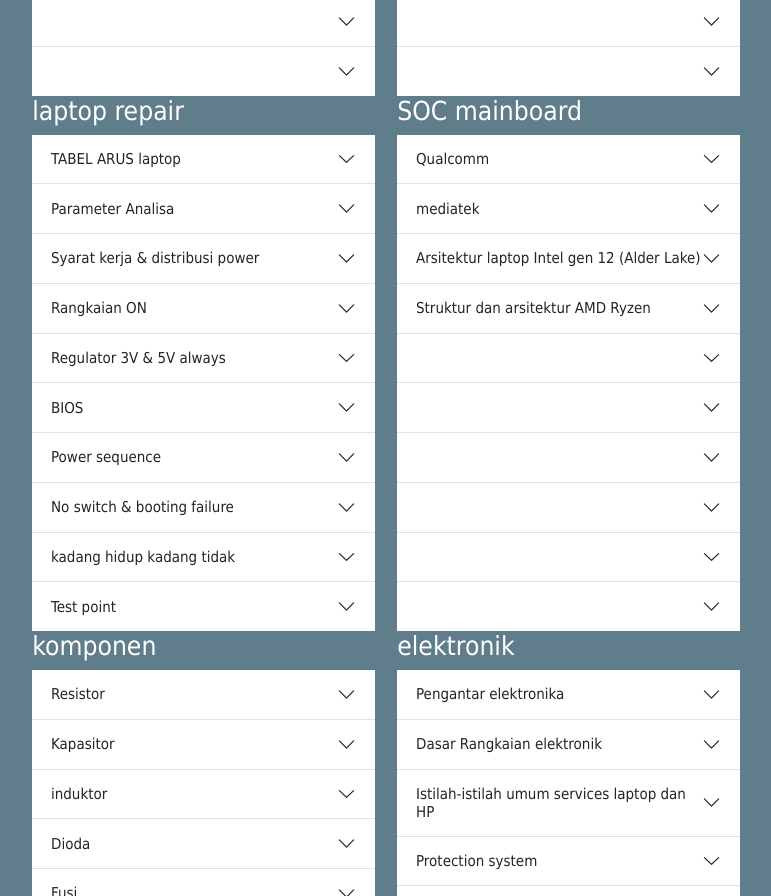
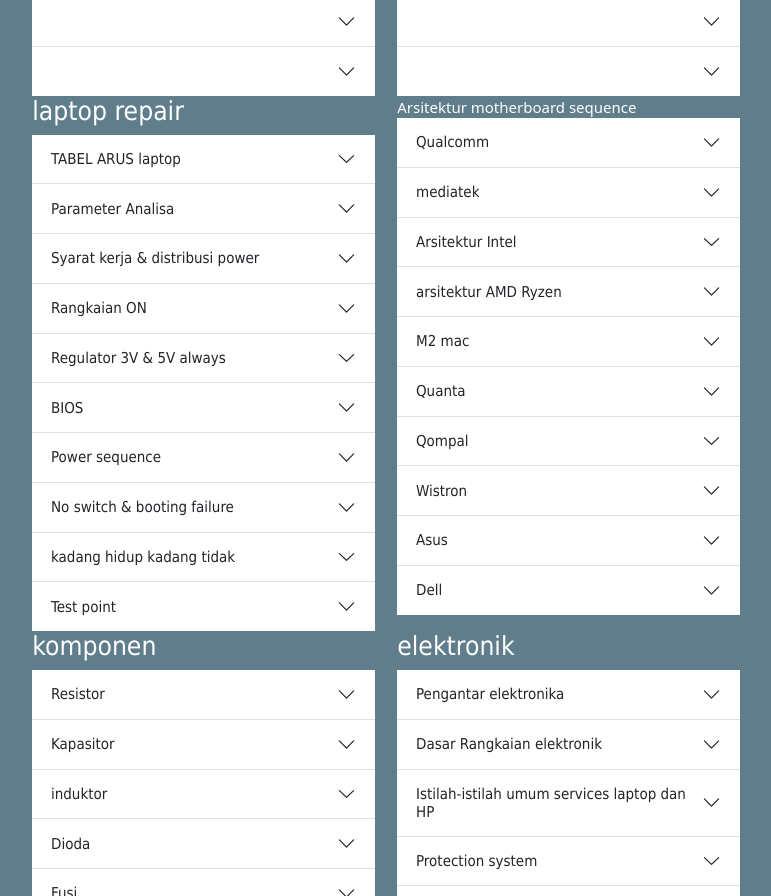
Before and after one commit to Sultancomp/Smart-repair, a plain HTML site: page index.html in a window 1280 px wide. Shown: the part 2672-3568 px from the top of the page, without its empty margins (379-1150 px from the left). Drawn offline with nearby package versions, Linux system fonts and the light colour scheme.

Commit message:
ash shomad

```diff
--- a/index.html
+++ b/index.html
@@ -2032,7 +2032,7 @@
               </div>
 
               <div class="container" id="soc">
-                <h3>SOC mainboard</h3>
+                <h> Arsitektur motherboard sequence</h3>
                 <div class="accordion accordion-flush " id="accordionFlushExample">
                   <div class="accordion-item" id="qual">
                     <h2 class="accordion-header">
@@ -2132,28 +2132,12 @@
                   <div class="accordion-item">
                     <h2 class="accordion-header">
                       <button class="accordion-button collapsed" type="button" data-bs-toggle="collapse" data-bs-target="#flush-collapseThreec" aria-expanded="false" aria-controls="flush-collapseThreec">
-                        Arsitektur laptop Intel gen 12 (Alder Lake)
+                         Arsitektur Intel
                       </button>
                     </h2>
                     <div id="flush-collapseThreec" class="accordion-collapse collapse" data-bs-parent="#accordionFlushExample">
                       <div class="accordion-body">
-                                    <br> Beberapa elemen yang mungkin ada dalam arsitektur laptop Intel generasi ke-12:
-
-                                    <br>1. Hybrid Architecture: Alder Lake memperkenalkan arsitektur hibrida yang mencakup kombinasi inti performa tinggi (High-Performance Cores atau P-cores) dan inti daya rendah (Efficient Cores atau E-cores). Kombinasi ini bertujuan untuk meningkatkan efisiensi energi dan kinerja secara keseluruhan.
-
-                                    <br>2. Golden Cove CPU Architecture: CPU di Alder Lake menggunakan arsitektur terbaru yang disebut Golden Cove. Ini diharapkan membawa peningkatan signifikan dalam kinerja per core dibandingkan dengan arsitektur sebelumnya.
-
-                                    <br>3. Intel Xe Graphics: Generasi ke-12 akan melibatkan peningkatan dalam GPU terintegrasi, termasuk teknologi terbaru dari Intel Xe Graphics. Hal ini diharapkan dapat meningkatkan kinerja grafis terintegrasi dibandingkan dengan generasi sebelumnya.
-
-                                    <br>4. Intel Thread Director: Alder Lake diharapkan menggunakan teknologi baru yang disebut Intel Thread Director. Ini dirancang untuk mengelola dan mengalokasikan beban kerja dengan lebih efisien antara inti P-core dan E-core.
-
-                                    <br>5. DDR5 dan LPDDR5 Memory Support: Prosesor ini dapat mendukung jenis RAM yang lebih baru, termasuk DDR5 dan LPDDR5. Ini diharapkan dapat meningkatkan throughput dan efisiensi memori.
-
-                                    <br>6. Intel 7 Process Technology: Alder Lake akan menggunakan proses manufaktur 10nm SuperFin yang diperbarui, yang dijuluki Intel 7. Ini bertujuan untuk meningkatkan efisiensi daya dan performa dibandingkan dengan generasi sebelumnya.
-
-                                    <br>7. Intel Evo Platform: Beberapa laptop yang menjalankan prosesor generasi ke-12 dengan label "Intel Evo" dapat memenuhi standar yang sama seperti generasi sebelumnya, menjamin pengalaman laptop yang responsif, tipis, ringan, dan memiliki daya tahan baterai yang baik.
-
-                                    <br>8. Wi-Fi 6E: Alder Lake diharapkan mendukung Wi-Fi 6E, yang memperkenalkan frekuensi 6GHz untuk meningkatkan kapasitas jaringan nirkabel.
+
 
                       </div>
                     </div>
@@ -2161,7 +2145,7 @@
                   <div class="accordion-item">
                     <h2 class="accordion-header">
                       <button class="accordion-button collapsed" type="button" data-bs-toggle="collapse" data-bs-target="#flush-collapseThreed" aria-expanded="false" aria-controls="flush-collapseThreed">
-                        Struktur dan arsitektur AMD Ryzen
+                        arsitektur AMD Ryzen
                       </button>
                     </h2>
                     <div id="flush-collapseThreed" class="accordion-collapse collapse" data-bs-parent="#accordionFlushExample">
@@ -2223,7 +2207,7 @@
                   <div class="accordion-item">
                     <h2 class="accordion-header">
                       <button class="accordion-button collapsed" type="button" data-bs-toggle="collapse" data-bs-target="#flush-collapseThreee" aria-expanded="false" aria-controls="flush-collapseThreee">
-
+                        M2 mac
                       </button>
                     </h2>
                     <div id="flush-collapseThreee" class="accordion-collapse collapse" data-bs-parent="#accordionFlushExample">
@@ -2237,7 +2221,7 @@
                   <div class="accordion-item">
                     <h2 class="accordion-header">
                       <button class="accordion-button collapsed" type="button" data-bs-toggle="collapse" data-bs-target="#flush-collapseThreef" aria-expanded="false" aria-controls="flush-collapseThreef">
-
+                       Quanta
                       </button>
                     </h2>
                     <div id="flush-collapseThreef" class="accordion-collapse collapse" data-bs-parent="#accordionFlushExample">
@@ -2251,7 +2235,7 @@
                   <div class="accordion-item">
                     <h2 class="accordion-header">
                       <button class="accordion-button collapsed" type="button" data-bs-toggle="collapse" data-bs-target="#flush-collapseThreeg" aria-expanded="false" aria-controls="flush-collapseThreeg">
-
+                     Qompal
                       </button>
                     </h2>
                     <div id="flush-collapseThreeg" class="accordion-collapse collapse" data-bs-parent="#accordionFlushExample">
@@ -2264,7 +2248,7 @@
                   <div class="accordion-item">
                     <h2 class="accordion-header">
                       <button class="accordion-button collapsed" type="button" data-bs-toggle="collapse" data-bs-target="#flush-collapseThreeh" aria-expanded="false" aria-controls="flush-collapseThreeh">
-
+                     Wistron
                       </button>
                     </h2>
                     <div id="flush-collapseThreeh" class="accordion-collapse collapse" data-bs-parent="#accordionFlushExample">
@@ -2277,7 +2261,7 @@
                   <div class="accordion-item">
                     <h2 class="accordion-header">
                       <button class="accordion-button collapsed" type="button" data-bs-toggle="collapse" data-bs-target="#flush-collapseThreei" aria-expanded="false" aria-controls="flush-collapseThreei">
-
+                        Asus
                       </button>
                     </h2>
                     <div id="flush-collapseThreei" class="accordion-collapse collapse" data-bs-parent="#accordionFlushExample">
@@ -2291,7 +2275,7 @@
                   <div class="accordion-item">
                     <h2 class="accordion-header">
                       <button class="accordion-button collapsed" type="button" data-bs-toggle="collapse" data-bs-target="#flush-collapseThreej" aria-expanded="false" aria-controls="flush-collapseThreej">
-
+                        Dell
                       </button>
                     </h2>
                     <div id="flush-collapseThreej" class="accordion-collapse collapse" data-bs-parent="#accordionFlushExample">
@@ -2452,10 +2436,14 @@
               <div id="flush-collapseThree6" class="accordion-collapse collapse" data-bs-parent="#accordionFlushExample">
                 <div class="accordion-body">
 
-                <br>MOSFET (Metal-Oxide-Semiconductor Field-Effect Transistor) adalah jenis transistor yang sangat umum digunakan dalam elektronika modern.
-                 MOSFET memiliki dua jenis utama: N-channel (nMOS) dan P-channel (pMOS), yang masing-masing memiliki karakteristik dan aplikasi khusus. <br>
-
-              <strong>Fungsi MOSFET:</strong><br>
+                <br>MOSFET (Metal-Oxide-Semiconductor Field-Effect Transistor). MOSFET memiliki dua jenis utama: N-channel (nMOS) dan P-channel (pMOS), yang masing-masing memiliki karakteristik dan aplikasi khusus. <br>
+                <br><strong>Defaultnya Fet PNP dan NPN  terbuka/terputus.</strong> mosfet akan aktif atau tersambung saklar yang menghubungkan source dan drain bila mendapat trigger atau signal enable Veb dari gate. Nilai tegangan gate PNP harus lebih kecil dari Tegangan input Source (s) sedangkan NPN harus lebih besar dari Vin
+
+                NPN simbol panah pada kaki source masuk kearah Gate. sedangkan PNP simbol arah panah keluar dari gate menuju source
+
+                ciri-ciri Fet NPN biasanya kode angka akhir Genap sedang PNP umumnya
+
+                <br><strong>Fungsi MOSFET:</strong><br>
               <br><code>Pengendalian Arus:</code> MOSFET dapat digunakan untuk mengontrol aliran arus listrik antara dua terminal (source dan drain) dengan mengatur tegangan pada terminal gate.
 
               <br><code>Switching:</code> MOSFET dapat beroperasi sebagai saklar elektronik. Ketika tegangan yang diterapkan pada gate mencapai ambang tertentu,
@@ -2530,13 +2518,14 @@
                  <br>SOURCE (S)	  = Emitor adalah kaki input sumber masuknya tegangan Namun dalam pengaplikasiannya sumber tegangan terkadang masuk dari drain kaki 8 bukan dari source kaki 1
 
                  <br><strong>Jenis	Mosfet :</strong> <br>
-                 <br><code>1.	NPN (Fet aktif HIGH < Panah masuk) pada asalnya Fet terbuka/terputus mosfet akan menjadi terhubung =
-                  aktif saat Gate mendapat tegangan (trigger) cirinya biasa berdampingan dengan Upper dan lower serta berseri/kode genap.</code>
+                 <br><code>1.	NPN (Fet aktif HIGH < Panah masuk) </code>
+                 <br>Fet pada asalnya terbuka/terputus, fet akan aktif atau menjadi terhubung bila
+                  Gate mendapat tegangan VEB (trigger) cirinya biasa berdampingan dengan Upper dan lower serta berseri/kode genap.
                  <br>Gate   (+)	= trigger
                  <br>Drain  (+)	= input V
                  <br>Source (-)	= output V
 
-                 <br><code>2. PNP (Fet  aktif LOW > Panah keluar) pada asalnya tersambung dan aktif </code>
+                 <br><code>2. PNP (Fet  aktif LOW > Panah keluar)</code>
                  Ketika tidak terdapat tegangan dikaki 4 ( Gate ) cirinya menyendiri dan berseri/kode Ganjil.</code>
                  <br>Gate	(-)	=  trigger
                  <br>Drain	(-)	= output V
@@ -2592,6 +2581,33 @@
                   <br>Transistor BJT (Bipolar Junction Transistor) adalah jenis transistor yang terdiri dari dua jenis semikonduktor,
                    P-type dan N-type, yang membentuk dua junction PN (P-N junction) di dalamnya. Transistor BJT memiliki dua tipe utama: NPN (Negative-Positive-Negative) dan PNP (Positive-Negative-Positive).
                   Berikut adalah perbedaan fungsi dan cara kerja antara kedua tipe transistor BJT: <br>
+                  <br><strong>Perbedaan mendasar antara transistor (BJT) pnp dan npn</strong>
+
+                  <br>1. Prinsip kerja BJT NPN secara default saklar terbuka (terputus) akan tersambung bila tegangan basisnya  lebih dari + 0,7v maka arus akan mengalir dari colektor menuju emitor
+
+                 sedangkan PNP arus akan mengalir dari emitor ke colector apabila basis mendapat Tegangan Veb lebih dari 0,7V
+
+                 <br>2. Simbol panah NPN pada emitor mengarah keluar sedangkan PNP simbol panah pada emitornya mengarah masuk kebasis
+
+                 <br>3. Transistor PNP kaki kolektor selalu terhubung dengan tegangan negatif sedangkan pada transistor NPN kaki kolektor selalu terhubung dengan tegangan positif
+
+                 <br>4. kaki emitor pada transistor PNP akan mengeluarkan arus negatif sedangkan pada transistor NPN mengeluarkan tegangan positif
+
+                 <br>5. kaki basis pada transistor PNP dikontrol dengan menggunakan tegangan negatif sedangkan pada transistor NPN dikontrol menggunakan tegangan positif .
+
+                 <br>Tips menentukan kaki transistor hanya dengan melihat kemanakah kaki transistor tersebut terhubung
+
+                 <br>1.  jika kaki kolektor terhubung dengan tegangan negatif pasti transistor tersebut merupakan jenis PNP
+
+                 <br>2. jika kaki kolektor terhubung dengan tegangan positif pasti transistor tersebut merupakan jenis NPN
+
+                 <br>3.  jika kaki emitor mengeluarkan tegangan negatif maka pasti merupakan transistor jenis PNP
+
+                 <br>4. jika kaki emitor mengeluarkan tegangan positif maka pasti merupakan transistor jenis NPN
+
+                 <br>5. jika kaki basis dikontrol menggunakan tegangan negatif pasti merupakan transistor PNP
+
+                 <br>6.  jika kaki basis dikontrol menggunakan tegangan positif pasti merupakan transistor NPN
 
                   <br><code>1. Tipe Semikonduktor:</code><br>
                   <br>NPN (Negative-Positive-Negative):
```
